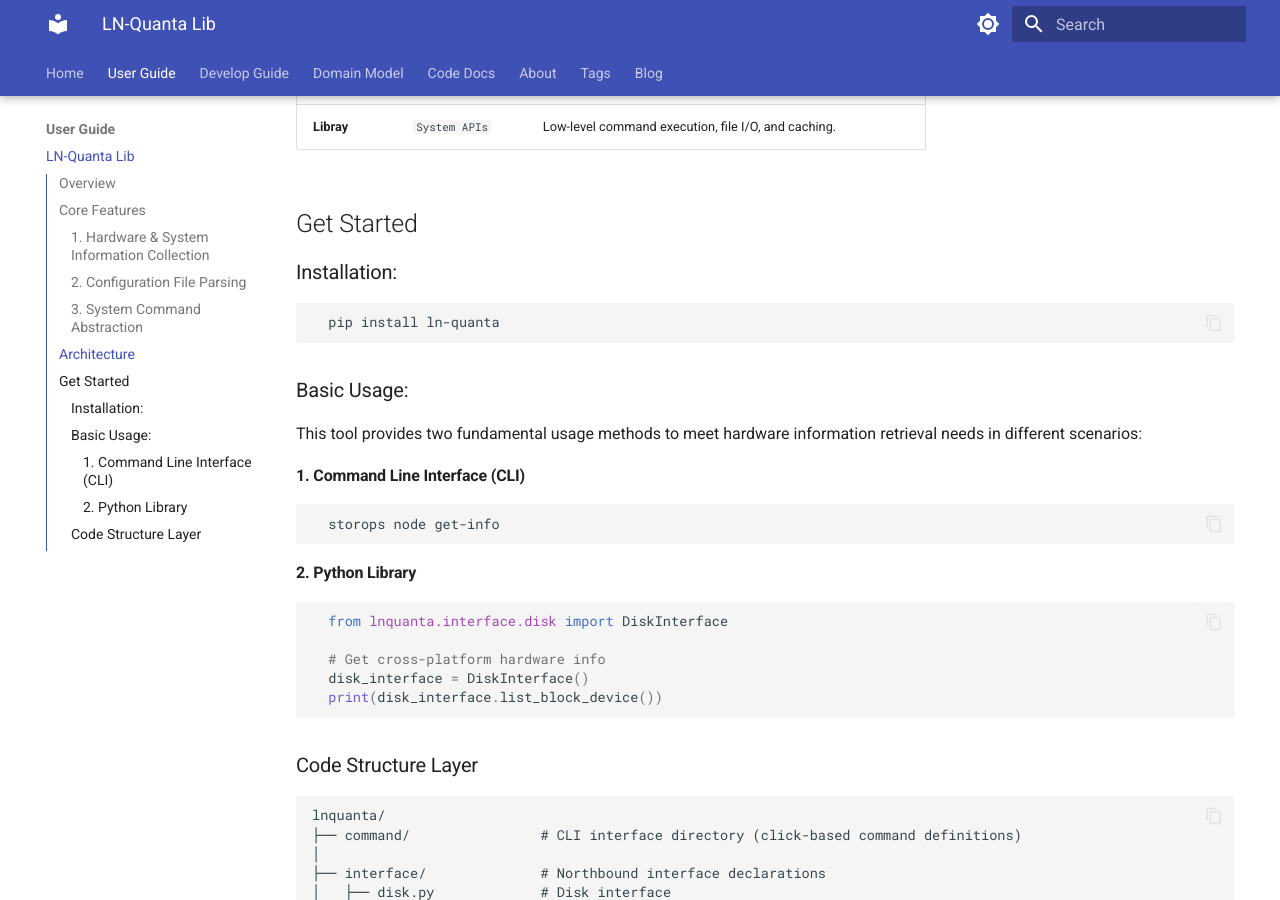
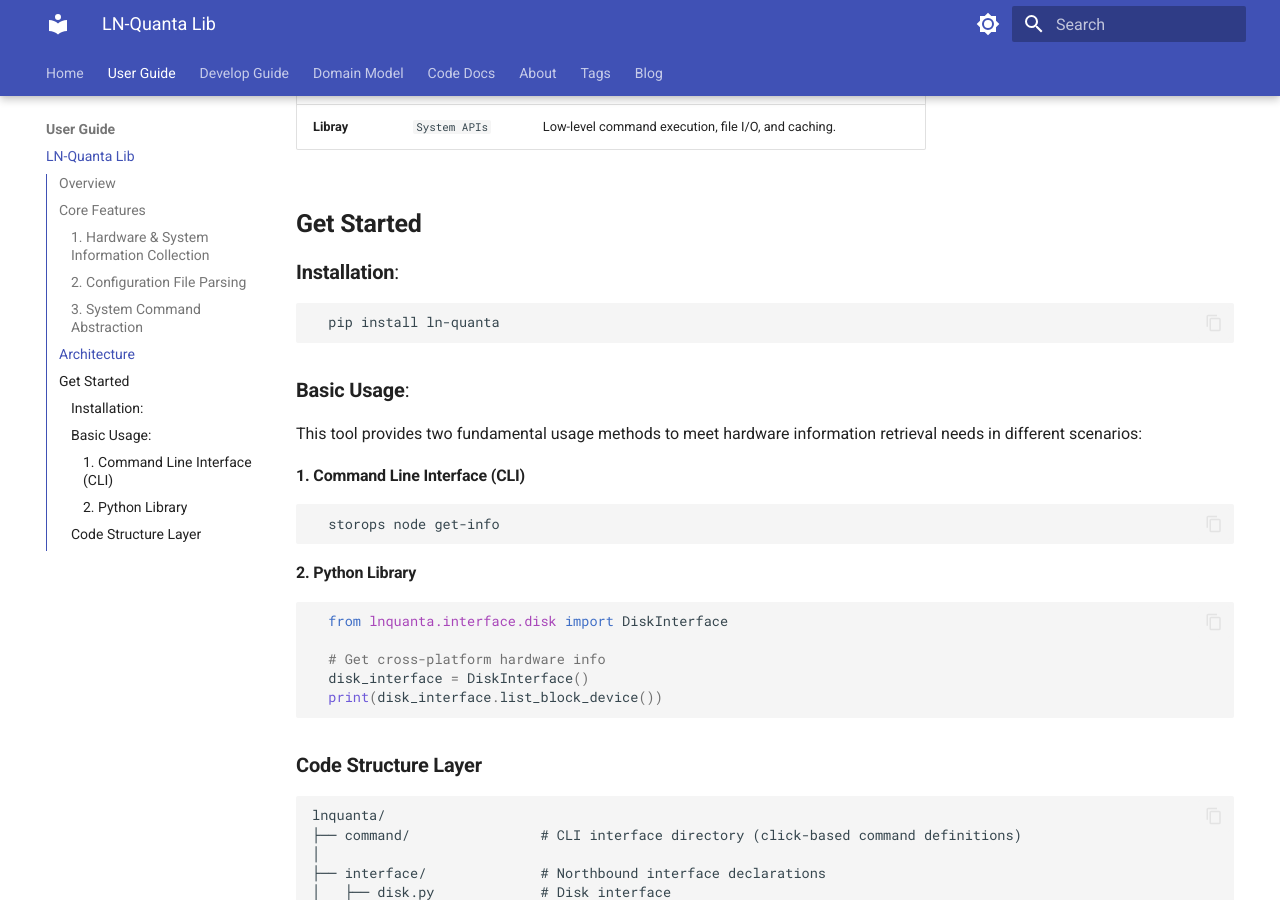
Before and after one commit to Cryingmouse/smartiq-docs, an MkDocs documentation site: the page built from docs/user_guide/ln_quanta.md, in a window 1280 px wide and 900 px high, scrolled down 1624 px. Built offline with MkDocs 1.6.1 and Material for MkDocs 9.7.7, drawn with Linux system fonts in a browser that asks for light colours.

````diff
--- a/docs/user_guide/ln_quanta.md
+++ b/docs/user_guide/ln_quanta.md
@@ -1,13 +1,13 @@
-# LN-Quanta: Hardware/Software Abstraction Library
+# **LN-Quanta: Hardware/Software Abstraction Library**
 
-## Overview
+## **Overview**
 **LN-Quanta** is a self-developed third-party library designed to decouple hardware dependencies and software
 management logic. It provides standardized interfaces for operations, enabling developers to interact with
 heterogeneous systems uniformly.
 
 ---
 
-## Core Features
+## **Core Features**
 
 ### 1. **Hardware & System Information Collection**
 - **Unified Inventory**:
@@ -39,7 +39,7 @@ heterogeneous systems uniformly.
   - Network management: `set_ip_address(interface, ip)`.
 - **Error Normalization**: Convert OS-specific errors to standard exceptions (e.g., `DeviceNotFoundError`).
 
-## Architecture
+## **Architecture**
 
 | **Layer**     | **Technologies** | **Responsibilities**                                               |
 |---------------|------------------|--------------------------------------------------------------------|
@@ -48,20 +48,20 @@ heterogeneous systems uniformly.
 | **Driver**    | `pluggy plugins` | Platform-specific logic.                                           |
 | **Libray**    | `System APIs`    | Low-level command execution, file I/O, and caching.                |
 
-## Get Started
+## **Get Started**
 
-### Installation:
+### **Installation**:
 
-```bash
+```shell
   pip install ln-quanta
 ```
 
-### Basic Usage:
+### **Basic Usage**:
 
 This tool provides two fundamental usage methods to meet hardware information retrieval needs in different scenarios:
 
 #### 1. Command Line Interface (CLI)
-```bash
+```shell
   storops node get-info
 ```
 
@@ -74,7 +74,7 @@ This tool provides two fundamental usage methods to meet hardware information re
   print(disk_interface.list_block_device())
 ```
 
-### Code Structure Layer
+### **Code Structure Layer**
 ```
 lnquanta/
 ├── command/                # CLI interface directory (click-based command definitions)
````
